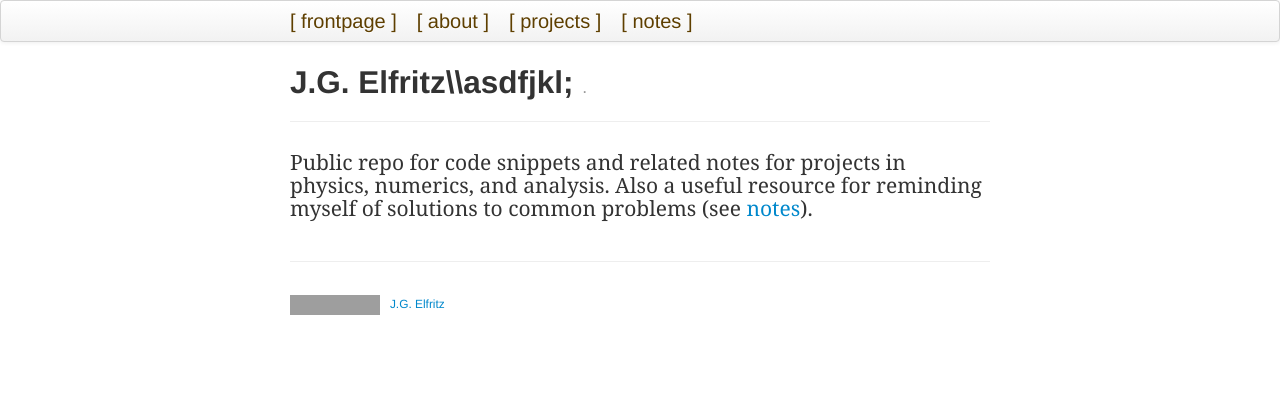
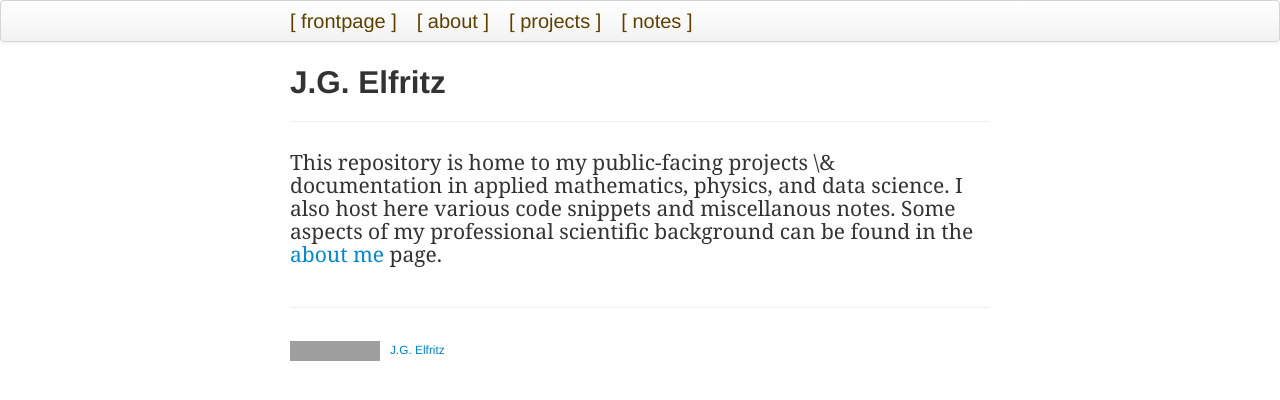
Before and after one commit to justinelfritz/justinelfritz.github.io, a Jekyll site: the page built from index.md, in a window 1280 px wide. Shown: the top 400 px of the page. Built offline with Jekyll 4.4.1, drawn with Linux system fonts in a browser that asks for light colours; grey boxes are pictures that could not be loaded.

Commit message:
font change frontpage test

```diff
--- a/index.md
+++ b/index.md
@@ -1,8 +1,8 @@
 ---
 layout: page
-title: J.G. Elfritz\\asdfjkl;
-tagline: .
+title: J.G. Elfritz
+tagline:
 description: Site build following K.Broman template for github.io
 ---
 
-<span style="font-family:Georgia; font-size:1.5em;"> Public repo for code snippets and related notes for projects in physics, numerics, and analysis. Also a useful resource for reminding myself of solutions to common problems (see [notes](https://mag06.github.io/pages/notes.html)). </span>
+<span style="font-family:Georgia; font-size:1.5em;"> This repository is home to my public-facing projects \& documentation in applied mathematics, physics, and data science. I also host here various code snippets and miscellanous notes. Some aspects of my professional scientific background can be found in the [about me](https://mag06.github.io/pages/about.html) page. </span>
```
